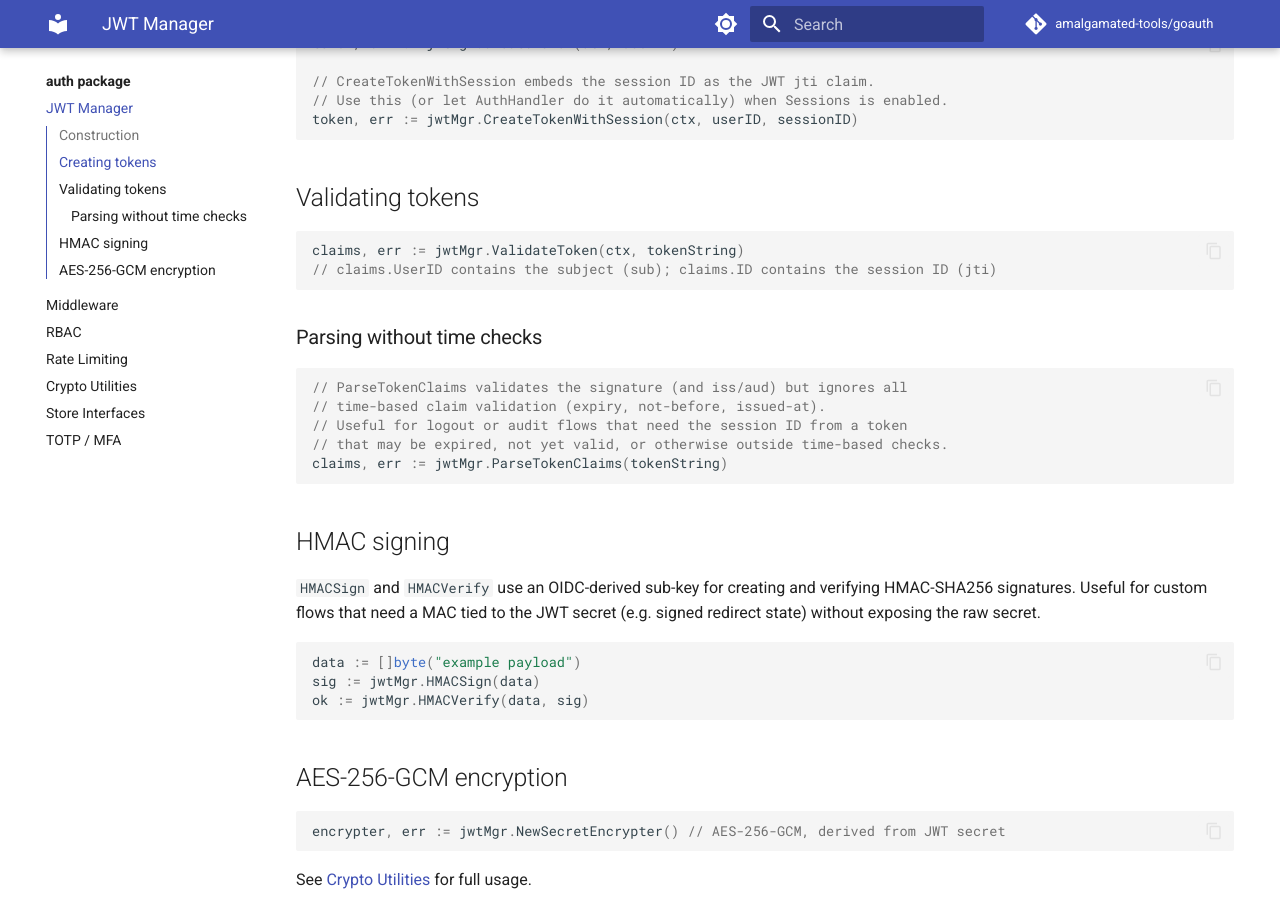
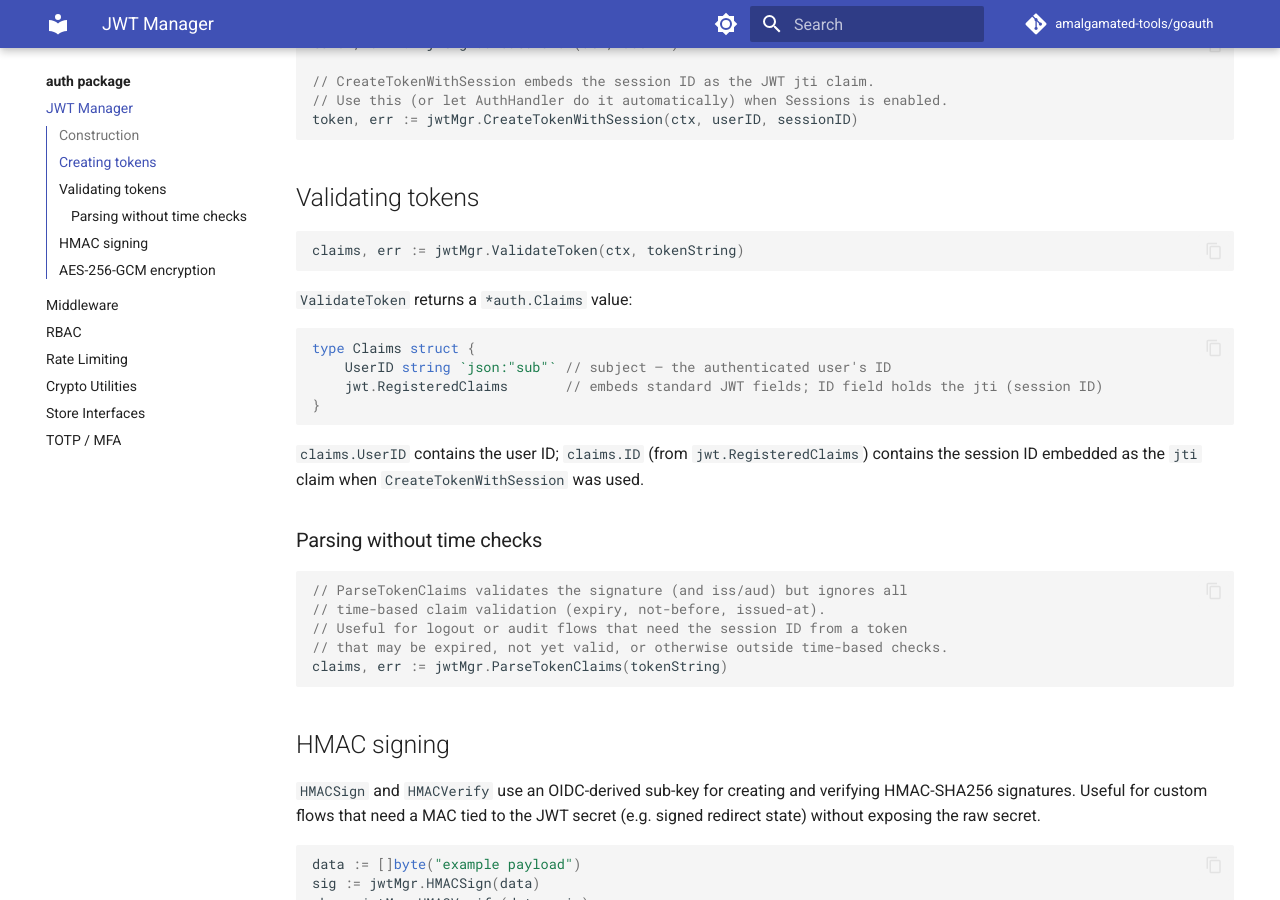
Before and after one commit to amalgamated-tools/goauth, an MkDocs documentation site: the page built from docs/auth/jwt.md, in a window 1280 px wide and 900 px high, scrolled down 576 px. Built offline with MkDocs 1.6.1 and Material for MkDocs 9.7.7, drawn with Linux system fonts in a browser that asks for light colours; comment, search, counter and statistics services are not loaded.

Commit message:
docs: clarify AuthHandler.Verifications is unused; add Claims struct definition (#193)
docs/handler/auth.md: The AuthHandler.Verifications field is declared on the
struct but is never read by any AuthHandler method. Remove it from the config
example (where it had a misleading 'required when EmailVerificationHandler is
mounted' comment) and add a note explaining that email verification is handled
by a separate EmailVerificationHandler with its own Verifications field.

docs/auth/jwt.md: Add the explicit Claims struct definition below
ValidateToken so callers know the exact fields available (UserID for the sub
claim, ID from jwt.RegisteredClaims for the jti/session-ID claim) without
having to read the source.

Co-authored-by: github-actions[bot] <41898282+github-actions[bot]@users.noreply.github.com>
Co-authored-by: Copilot <223556219+Copilot@users.noreply.github.com>

````diff
--- a/docs/auth/jwt.md
+++ b/docs/auth/jwt.md
@@ -27,8 +27,18 @@ token, err := jwtMgr.CreateTokenWithSession(ctx, userID, sessionID)
 
 ```go
 claims, err := jwtMgr.ValidateToken(ctx, tokenString)
-// claims.UserID contains the subject (sub); claims.ID contains the session ID (jti)
 ```
+
+`ValidateToken` returns a `*auth.Claims` value:
+
+```go
+type Claims struct {
+    UserID string `json:"sub"` // subject — the authenticated user's ID
+    jwt.RegisteredClaims       // embeds standard JWT fields; ID field holds the jti (session ID)
+}
+```
+
+`claims.UserID` contains the user ID; `claims.ID` (from `jwt.RegisteredClaims`) contains the session ID embedded as the `jti` claim when `CreateTokenWithSession` was used.
 
 ### Parsing without time checks
 
````
Also changed, not shown: docs/handler/auth.md (+3 -1 lines).
